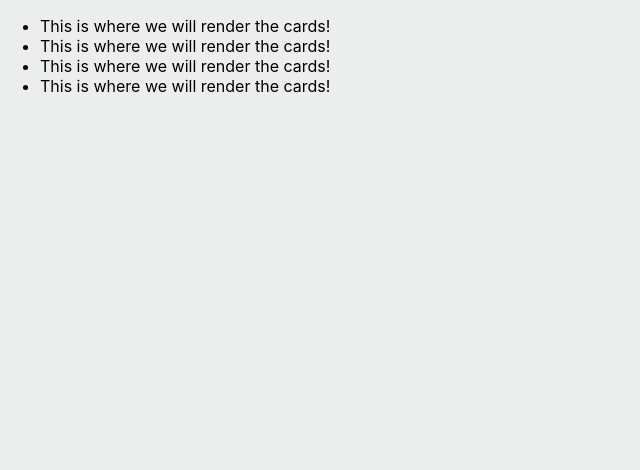
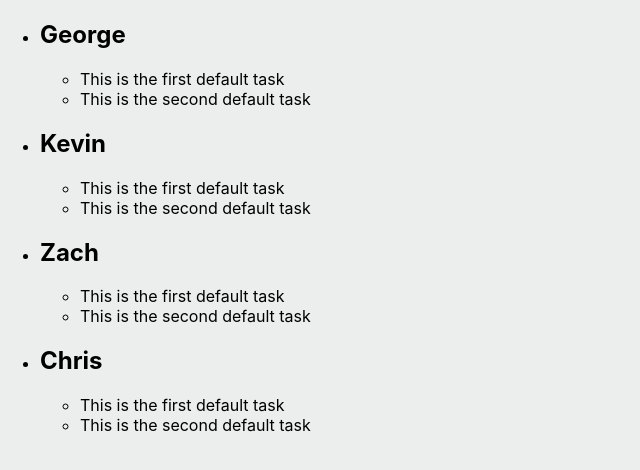
Before and after one commit to k-2tha-brimm/kanban, a React (Create React App) app: page / in a window 1280 px wide. Shown: the top 470 px of the page, without its empty margins (0-640 px from the left). Built offline with nearby package versions, Linux system fonts and the light colour scheme.

Commit message:
set up cards and pass props. addCard functionality coming next

```diff
--- a/src/List.js
+++ b/src/List.js
@@ -8,9 +8,18 @@ export default class List extends Component {
     }
 
     render() {
+        const cards = this.props.cards.map((card, index) => (
+            <li key={index}>
+                <Card {...card} />
+            </li>
+        ));
+
         return (
             <div className="listItem">
-                This is where we will render the cards!
+                <h2>{this.props.title}</h2>
+                <ul className="taskCards">
+                    {cards}
+                </ul>
             </div>
         )
     }
```
